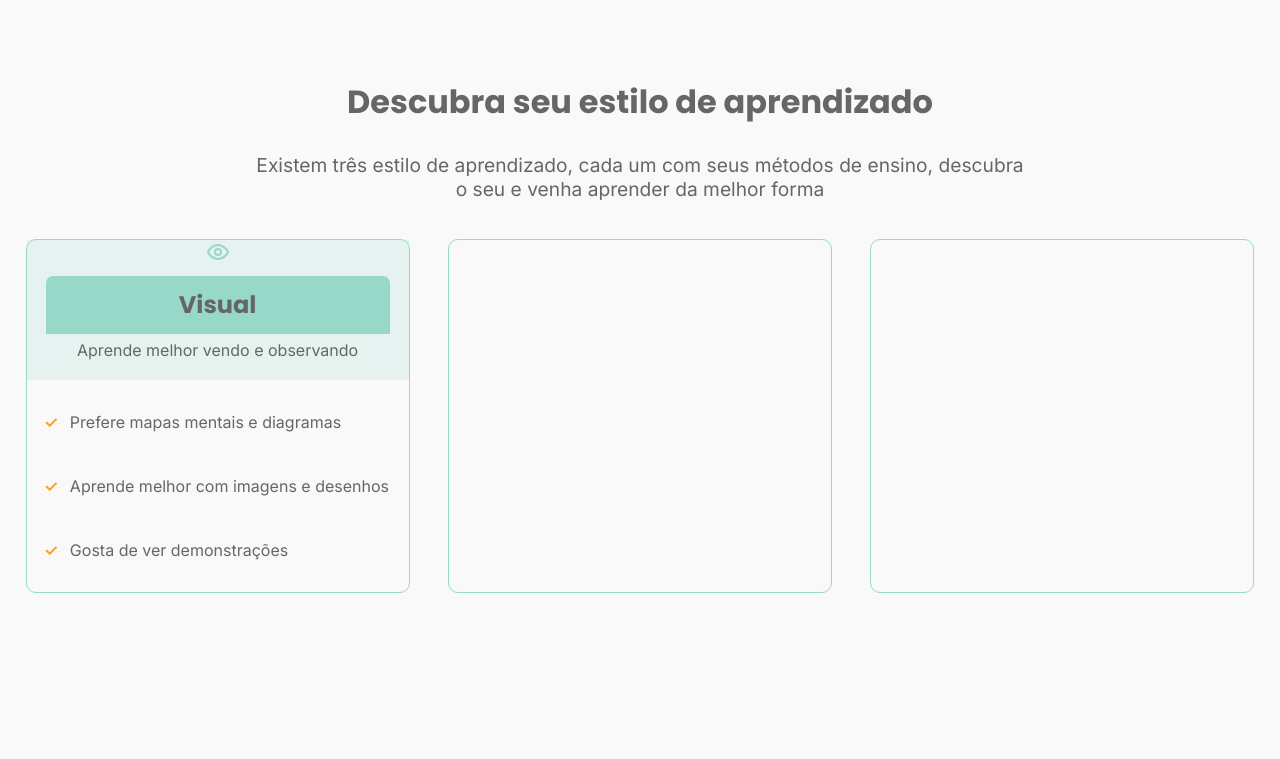
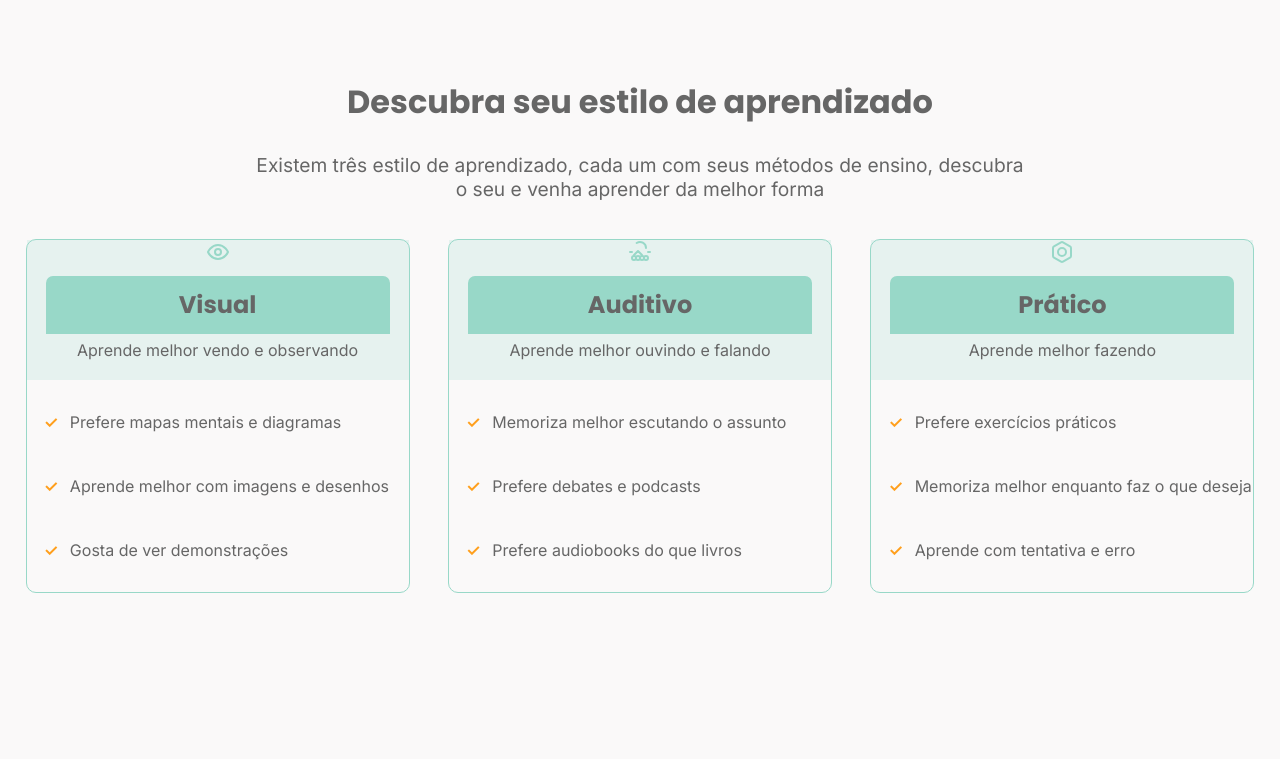
Before and after one commit to Caua-Roberto466/LearnQuest, a PHP site: page / in a window 1280 px wide. Shown: the part 543-1302 px from the top of the page. Run offline with PHP 8.4, Linux system fonts and the light colour scheme.

Commit message:
Cards auditivos e práticos terminados
Eu terminei de fazer os cards de quem é auditivo e prático

```diff
--- a/CSS/index.css
+++ b/CSS/index.css
@@ -111,6 +111,11 @@ Estilo de aprendizado
     width: 30%;
     border: var(--cor_principal) 1px solid;
     border-radius: 10px;
+    transition: 0.3s ease-in-out;
+}
+.card-ea:hover{
+    transform: scale(1.06);
+    box-shadow: 0 0 17px rgba(0, 0, 0, 0.2);
 }
 .card-icon {
   display: inline-flex;
--- a/index.html
+++ b/index.html
@@ -74,10 +74,72 @@
                     </ul>
                 </div>
             </div>
-            <div class="card-ea"></div>
-            <div class="card-ea"></div>
+            <div class="card-ea">
+                <div class="titulo-ea">
+                    <div class="card-icon">
+                        <svg xmlns="http://www.w3.org/2000/svg" width="24" height="24" viewBox="0 0 24 24" fill="none" stroke="currentColor" stroke-width="2" stroke-linecap="round" stroke-linejoin="round">
+                            <path d="M18 8a6 6 0 0 0-9.33-5" />
+                            <path d="m6 15 4-4 4 4" />
+                            <path d="M2 12h2" />
+                            <path d="M20 12h2" />
+                            <path d="M6 20a2 2 0 1 0 0-4 2 2 0 0 0 0 4Z" />
+                            <path d="M14 20a2 2 0 1 0 0-4 2 2 0 0 0 0 4Z" />
+                            <path d="M10 20a2 2 0 1 0 0-4 2 2 0 0 0 0 4Z" />
+                            <path d="M18 20a2 2 0 1 0 0-4 2 2 0 0 0 0 4Z" />
+                        </svg>
+                    </div>
+                    <h2>Auditivo</h2>
+                    <p>Aprende melhor ouvindo e falando</p>
+                </div>
+                <div class="conteudo-ea">
+                    <ul class="lista-ea">
+                        <li class="item-ea">
+                            <span class="feature-icon">✓</span>
+                            <p>Memoriza melhor escutando o assunto</p>
+                        </li>
+                        <li class="item-ea">
+                            <span class="feature-icon">✓</span>
+                            <p>Prefere debates e podcasts</p>
+                        </li>
+                        <li class="item-ea">
+                            <span class="feature-icon">✓</span>
+                            <p>Prefere audiobooks do que livros</p>
+                        </li>
+                    </ul>
+                </div>
+            </div>
+            <div class="card-ea">
+                <div class="titulo-ea">
+                    <div class="card-icon">
+                        <svg xmlns="http://www.w3.org/2000/svg" width="24" height="24" viewBox="0 0 24 24" fill="none" stroke="currentColor" stroke-width="2" stroke-linecap="round" stroke-linejoin="round">
+                            <path d="M21 8a2 2 0 0 0-1-1.73l-7-4a2 2 0 0 0-2 0l-7 4A2 2 0 0 0 3 8v8a2 2 0 0 0 1 1.73l7 4a2 2 0 0 0 2 0l7-4A2 2 0 0 0 21 16Z" />
+                            <circle cx="12" cy="12" r="4" />
+                        </svg>
+                    </div>
+                    <h2>Prático</h2>
+                    <p>Aprende melhor fazendo</p>
+                </div>
+                <div class="conteudo-ea">
+                    <ul class="lista-ea">
+                        <li class="item-ea">
+                            <span class="feature-icon">✓</span>
+                            <p>Prefere exercícios práticos</p>
+                        </li>
+                        <li class="item-ea">
+                            <span class="feature-icon">✓</span>
+                            <p>Memoriza melhor enquanto faz o que deseja</p>
+                        </li>
+                        <li class="item-ea">
+                            <span class="feature-icon">✓</span>
+                            <p>Aprende com tentativa e erro</p>
+                        </li>
+                    </ul>
+                </div>
+            </div>
         </div>
     </section>
+
+    <section></section>
 
     <footer>
         <div class="coluna">
```
